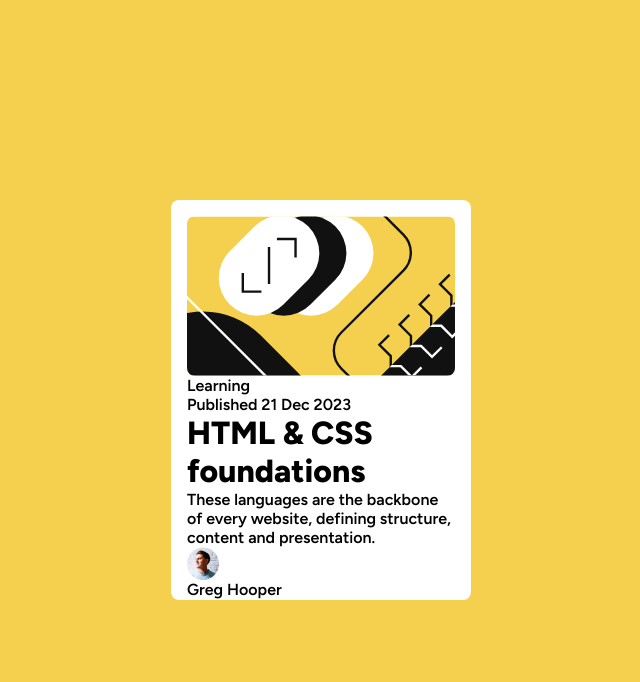
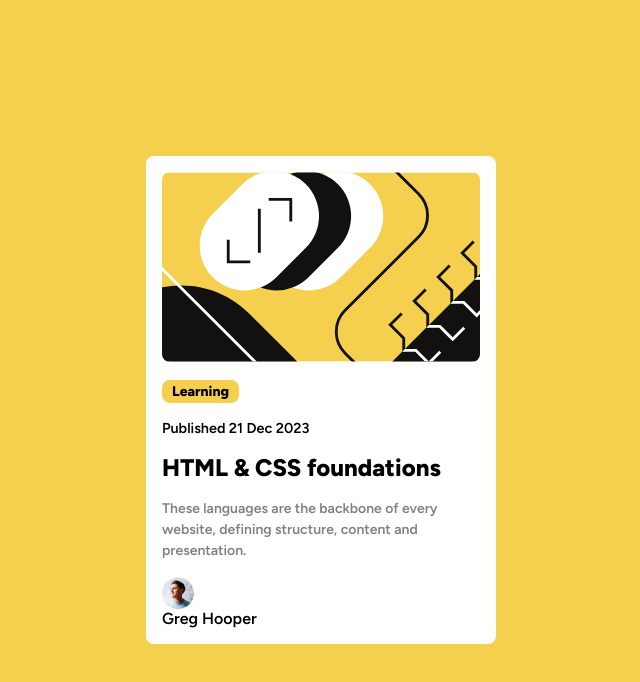
Before and after one commit to vinimello0/blog-card, a plain HTML site: page index.html in a window 1280 px wide. Shown: the whole page, without its empty margins (319-959 px from the left). Drawn offline with Linux system fonts and the light colour scheme.

Commit message:
3º - Ajustei margin, color, font-size, faltando apenas ajustes no footer

```diff
--- a/css/style.css
+++ b/css/style.css
@@ -1,3 +1,8 @@
+:root {
+    --primary-color: hsl(47, 88%, 63%);
+    --fw-800: 800;
+}
+
 *,
 *::before,
 *::after {
@@ -13,15 +18,15 @@ body {
     font-family: 'Figtree', sans-serif;
     width: 100%;
     height: 100vh;
-    background-color:  hsl(47, 88%, 63%);
+    background-color:  var(--primary-color);
     display: flex;
     justify-content: center;
     align-items: center;
 }
 
 .wrapper {
-    width: 300px;
-    height: 400px;
+    width: 350px;
+    height: 450;
     background-color: white;
     padding: 1rem;
     border-radius: .5rem;
@@ -29,8 +34,37 @@ body {
 
 .wrapper img {
     width: 100%;
-    display: block;
+    /* display: block; */
     border-radius: .5rem;
+}
+
+span {
+    display: inline-block;
+    background-color: var(--primary-color);
+    font-weight: var(--fw-800);
+    color: black;
+    padding: 3px 10px;
+    font-size: 14px;
+    margin-top: 1em;
+    border-radius: .5rem;
+}
+
+.published_data {
+    margin: 1rem 0;
+    font-size: .9em;
+}
+
+main h1 {
+    font-size: 1.5em;
+    font-weight: var(--fw-800);
+}
+
+.main__text {
+    font-size: 14px;
+    font-weight: 600;
+    line-height: 1.5;
+    color: hsl(0, 0%, 50%);
+    margin: 1rem 0;
 }
 
 .footer img {
--- a/index.html
+++ b/index.html
@@ -18,9 +18,9 @@
           <img src="./assets/images/illustration-article.svg" alt="">
         </div>
         <span>Learning</span>
-        <p>Published 21 Dec 2023</p>
+        <p class="published_data">Published 21 Dec 2023</p>
         <h1>HTML & CSS foundations</h1>
-        <p>These languages are the backbone of every website, defining structure, content and presentation.</p>
+        <p class="main__text">These languages are the backbone of every website, defining structure, content and presentation.</p>
         <footer class="footer">
           <img class="footer__img" src="./assets/images/image-avatar.webp" alt="">
           <p class="footer__name">Greg Hooper</p>
```
